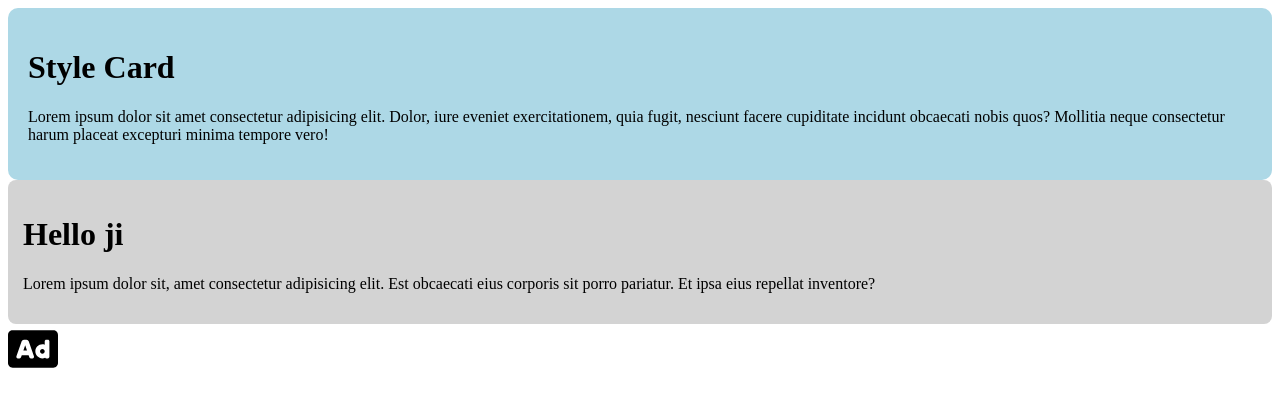
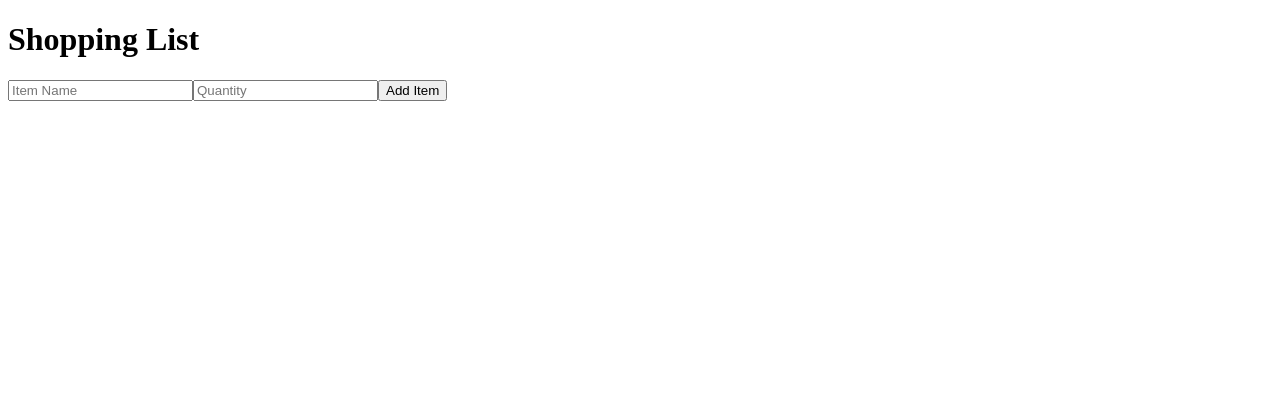
Before and after one commit to Codkashh/React-2.0, a React (Vite) app: page / in a window 1280 px wide. Shown: the top 406 px of the page. Built offline with nearby package versions, Linux system fonts and the light colour scheme.

Commit message:
useState basics

```diff
--- a/src/App.jsx
+++ b/src/App.jsx
@@ -1,14 +1,14 @@
-import React from 'react'
-import StyleCard from './components/StyleCard'
-import ProfileCard from './components/ProfileCard'
-import ReactIcon from './components/ReactIcon'
-
+import Counter from "./components/Counter"
+import TodoList from "./components/TodoList"
+import Profile from "./components/Profile"
+import ShoppingList from "./components/ShoppingList"
 const App = () => {
   return (
     <div>
-      <StyleCard />
-      <ProfileCard />
-      <ReactIcon />
+      {/*<Counter />*/}
+      {/*<TodoList />*/}
+      {/*<Profile />*/}
+      <ShoppingList />
     </div>
   )
 }
--- /dev/null
+++ b/src/components/Counter.jsx
@@ -0,0 +1,13 @@
+import { useState } from "react";
+const Counter = () => {
+    const [count, setCount] = useState(0);
+  return (
+    <div>
+      <p>You click {count} times.</p>
+      <button onClick={()=>{setCount(count+1)}}>Increment</button>
+      <button onClick={()=>{setCount(count-1)}}>Decrement</button>
+    </div>
+  )
+}
+
+export default Counter
--- /dev/null
+++ b/src/components/Profile.jsx
@@ -0,0 +1,39 @@
+import React from 'react'
+import { useState } from 'react';
+const Profile = () => {
+
+  const [profile, setProfile] = useState({
+    name: '',
+    age: '',
+  });
+
+  const handleChange = (e) => {
+    const { name, value } = e.target;
+    setProfile((prevProfile) => ({
+        ...prevProfile,
+        [name]: value,
+    }));
+  }
+  return (
+    <div>
+      <h2>User Profile</h2>
+      <div>
+        <label>
+            Name:
+            <input type="text" name='name' value={profile.name} onChange={handleChange} />
+        </label>
+      </div>
+      <div>
+        <label>
+            Age:
+            <input type="number" name='age' value={profile.age} onChange={handleChange} />
+        </label>
+      </div>
+      <h3>Profile Information</h3>
+      <p>Name: {profile.name}</p>
+      <p>Age: {profile.age}</p>
+    </div>
+  )
+}
+
+export default Profile
--- a/src/components/ProfileCard.jsx
+++ /dev/null
@@ -1,19 +0,0 @@
-import React from 'react'
-
-const ProfileCard = () => {
-    const styles = {
-        backgroundColor: "lightgrey",
-        padding: "15px",
-        borderRadius: "8px",
-        color: "black",
-    };
-
-    return (
-    <div style={styles}>
-      <h1>Hello ji</h1>
-      <p>Lorem ipsum dolor sit, amet consectetur adipisicing elit. Est obcaecati eius corporis sit porro pariatur. Et ipsa eius repellat inventore?</p>
-    </div>
-  )
-}
-
-export default ProfileCard
--- a/src/components/ReactIcon.jsx
+++ /dev/null
@@ -1,12 +0,0 @@
-import React from 'react'
-import { FaAd } from "react-icons/fa";
-
-const ReactIcon = () => {
-  return (
-    <div>
-      <FaAd size={50}/>
-    </div>
-  )
-}
-
-export default ReactIcon
--- /dev/null
+++ b/src/components/ShoppingList.jsx
@@ -0,0 +1,49 @@
+import React from 'react'
+import { useState } from 'react'
+const ShoppingList = () => {
+    const [items, setItems] = useState([])
+    const [name, setName] = useState('')
+    const [quantity, setQuantity] = useState('')
+
+    const handleSubmit = (e) => {
+        e.preventDefault();
+        if(!name || !quantity) return;
+
+        const newItem = {
+            name,
+            quantity: parseInt(quantity),
+        };
+
+        setItems((prevItems) => [...prevItems, newItem]);
+        setName('')
+        setQuantity('')
+    };
+  return (
+    <div>
+      <h1>Shopping List</h1>
+      <form onSubmit={handleSubmit}>
+        <input type="text"
+        placeholder="Item Name"
+        value={name}
+        onChange={(e) => setName(e.target.value)}/>
+
+        <input
+         type="number"
+         placeholder="Quantity"
+         value={quantity}
+         onChange={(e) => setQuantity(e.target.value)}/>
+         <button type="submit">Add Item</button>
+      </form>
+
+      <ul>
+        {items.map((items, index) => (
+            <li key={index}>
+                {items.name} - Quantity: {items.quantity}
+            </li>
+        ))}
+      </ul>
+    </div>
+  )
+}
+
+export default ShoppingList
--- a/src/components/StyleCard.jsx
+++ /dev/null
@@ -1,12 +0,0 @@
-import React from 'react'
-
-const StyleCard = () => {
-  return (
-    <div style={{background: 'lightblue', padding:'20px', borderRadius:'10px'}}>
-      <h1>Style Card</h1>
-      <p>Lorem ipsum dolor sit amet consectetur adipisicing elit. Dolor, iure eveniet exercitationem, quia fugit, nesciunt facere cupiditate incidunt obcaecati nobis quos? Mollitia neque consectetur harum placeat excepturi minima tempore vero!</p>
-    </div>
-  )
-}
-
-export default StyleCard
--- /dev/null
+++ b/src/components/TodoList.jsx
@@ -0,0 +1,37 @@
+import React, { useState } from 'react'
+
+const TodoList = () => {
+
+  const [todos, setTodos] = useState([]);
+  const [inputValue, setInputValue] = useState("");
+
+  const handleSubmit = (e) => {
+    e.preventDefault();
+
+    if(inputValue.trim()) {
+        setTodos([...todos, inputValue]);
+        setInputValue("");
+    }
+  }
+
+  const handleChange = (e) => {
+    setInputValue(e.target.value);
+  }
+
+  return (
+    <div>
+      <h1>Todo List</h1>
+      <form onSubmit={handleSubmit}>
+        <input type="text" value={inputValue} onChange={handleChange} placeholder="Add a new Todo"/>
+        <button type="submit">Add Todo</button>
+      </form>
+      <ul>
+        {todos.map((todo, index) => (
+            <li>{todo}</li>
+        ))}
+      </ul>
+    </div>
+  )
+}
+
+export default TodoList
```
